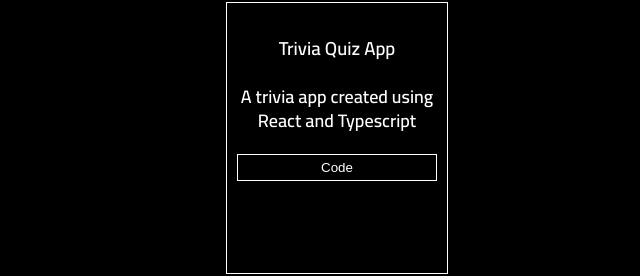
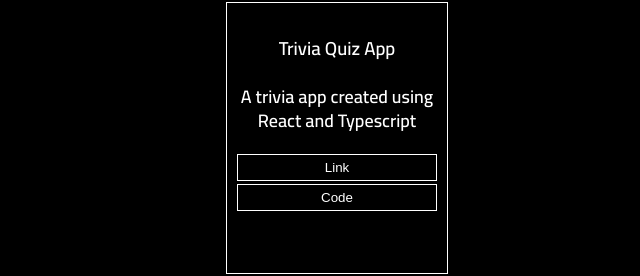
Before and after one commit to SerenaElizabeth/Portfolio, a React (Create React App) app: page / in a window 1280 px wide. Shown: the part 2289-2565 px from the top of the page, without its empty margins (303-943 px from the left). Built offline with nearby package versions, Linux system fonts and the light colour scheme.

Commit message:
added project link

```diff
--- a/src/Components/Projects/index.js
+++ b/src/Components/Projects/index.js
@@ -36,7 +36,12 @@ function Projects() {
 
           <h3>Trivia Quiz App</h3>
           <p>A trivia app created using React and Typescript</p>
+          <a rel="noreferrer" href="https://tenquestionquiz.netlify.app/" target='_blank'><button>Link</button></a>
           <a rel="noreferrer" href="https://github.com/SerenaElizabeth/quizApp" target='_blank'><button>Code</button></a>
+
+
+
+
 
         </div>
       </div>
```
